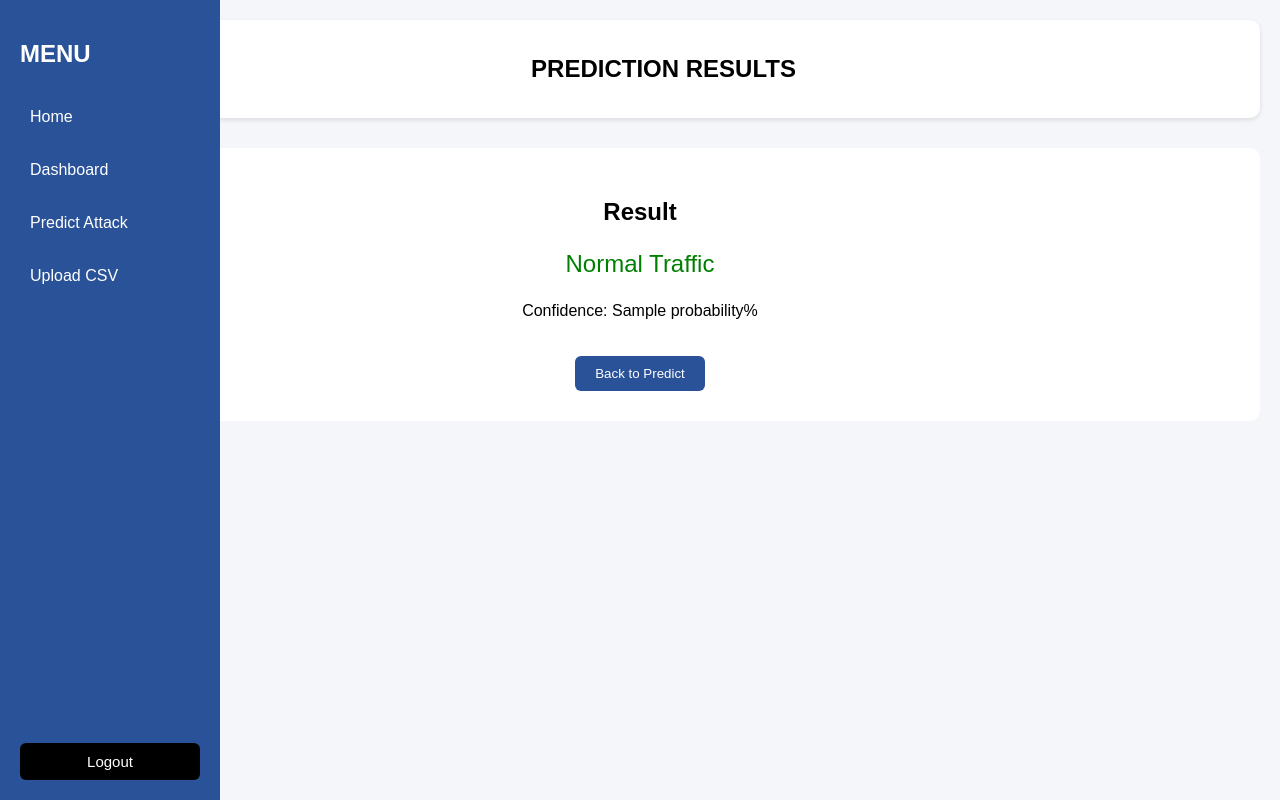
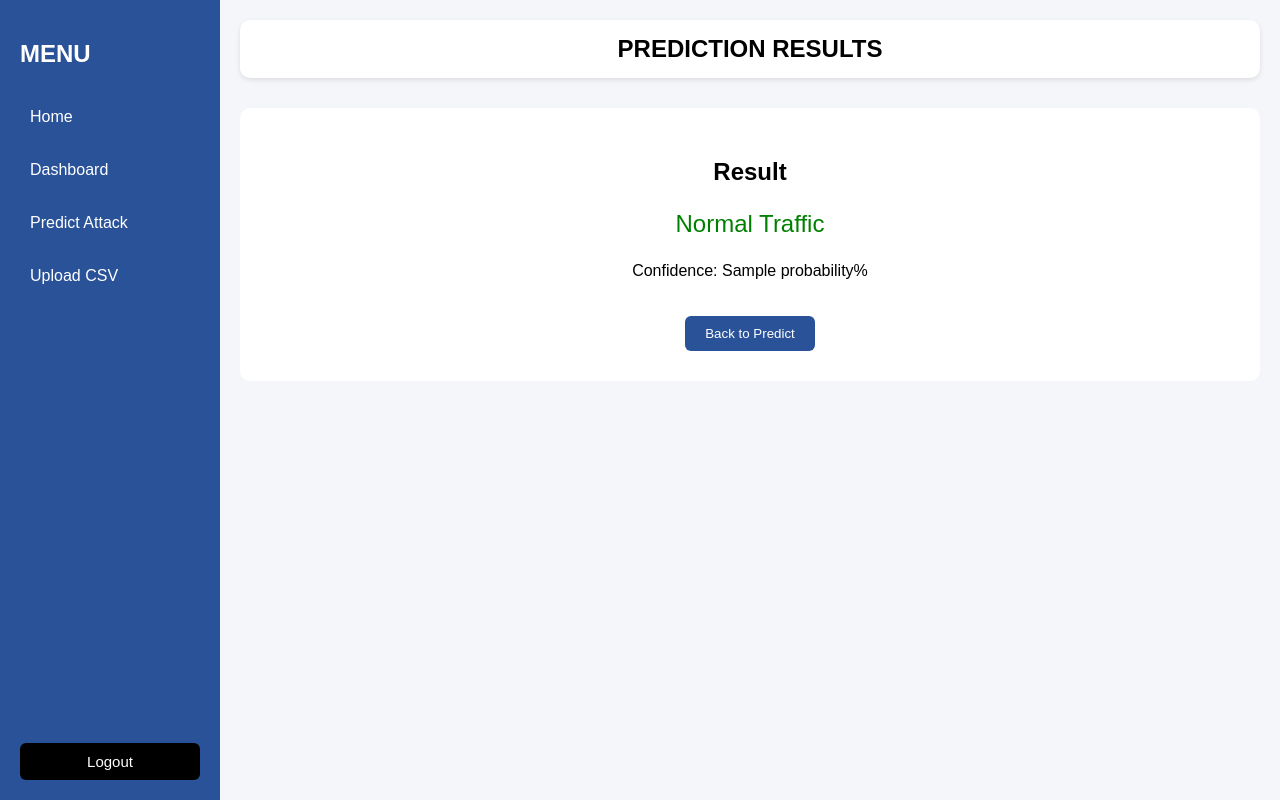
Before and after one commit to Palak0515/Network-Attack-Detection-System, a Flask app: template templates/results.html in a window 1280 px wide. Run offline with Flask 3, Linux system fonts and the light colour scheme; the template is opened without the code that fills it: most values are stand-ins (such as "Sample title", 1, 10 or a date in 2020); parts of the project's set-up code (start-up, migrations or seed data) failed here and were passed over.

Commit message:
Update results.html

```diff
--- a/templates/results.html
+++ b/templates/results.html
@@ -7,26 +7,19 @@
     <style>
         body {
             margin: 0;
-    font-family: Arial;
+            font-family: Arial, sans-serif;
+            background-color: #f4f6f9;
             display: flex;
-    background: #f4f6f9;
         }
 
-/* Sidebar */
         .sidebar {
             width: 220px;
             height: 100vh;
-    background: #2a5298;
+            background-color: #2a5298;
             color: white;
             padding: 20px;
             box-sizing: border-box;
-
-    display: flex;
-    flex-direction: column;
-    justify-content: space-between;
-
             position: fixed;
-    overflow-y: auto;
         }
 
         .sidebar h2 {
@@ -37,51 +30,55 @@ body {
             display: block;
             color: white;
             text-decoration: none;
+            padding: 10px;
             margin: 15px 0;
-    padding: 10px;
             border-radius: 6px;
         }
 
         .sidebar a:hover {
-    background-color: rgba(255,255,255,0.2);
+            background-color: rgba(255, 255, 255, 0.2);
         }
 
         .logout-btn {
+            position: absolute;
+            bottom: 20px;
+            left: 20px;
+            width: 180px;
+            padding: 10px;
             background-color: black;
             color: white;
             border: none;
-    padding: 10px 18px;
             border-radius: 6px;
             cursor: pointer;
             font-size: 15px;
-    width: 100%;
-    text-align: center;
         }
+
         .logout-btn:hover {
             background-color: red;
-    color: white;
         }
 
         .main {
-    flex: 1;
+            margin-left: 220px;
+            width: calc(100% - 220px);
             padding: 20px;
+            box-sizing: border-box;
         }
 
         .navbar {
-        display: flex;
-        justify-content: space-between;;
-        background: white;
+            background-color: white;
             padding: 15px;
             border-radius: 10px;
-        box-shadow: 0 2px 5px rgba(0,0,0,0.1);
+            box-shadow: 0 2px 5px rgba(0, 0, 0, 0.1);
+            text-align: center;
         }
+
         .navbar h2 {
-    padding-left: 41%;
+            margin: 0;
         }
 
         .result-box {
             margin-top: 30px;
-    background: white;
+            background-color: white;
             padding: 30px;
             border-radius: 10px;
             text-align: center;
@@ -100,11 +97,15 @@ body {
         .btn {
             margin-top: 20px;
             padding: 10px 20px;
-    background: #2a5298;
+            background-color: #2a5298;
             color: white;
             border: none;
             border-radius: 6px;
             cursor: pointer;
+        }
+
+        .btn:hover {
+            background-color: #1e3c72;
         }
     </style>
 </head>
@@ -112,31 +113,40 @@ body {
 <body>
 
     <div class="sidebar">
+
         <div>
             <h2>MENU</h2>
+
             <a href="/home">Home</a>
             <a href="/dashboard">Dashboard</a>
             <a href="/predict">Predict Attack</a>
             <a href="/upload">Upload CSV</a>
         </div>
+
         <button class="logout-btn" onclick="logout()">Logout</button>
+
     </div>
 
     <div class="main">
 
         <div class="navbar">
-        <h2> PREDICTION RESULTS </h2>
-
+            <h2>PREDICTION RESULTS</h2>
         </div>
 
         <div class="result-box">
+
             <h2>Result</h2>
 
             <p class="{{ 'attack' if result == 'Attack' else 'normal' }}">
                 {{ 'Attack Detected' if result == 'Attack' else 'Normal Traffic' }}
             </p>
+
             <p>Confidence: {{ probability }}%</p>
-        <button class="btn" onclick="goBack()">Back to Predict</button>
+
+            <button class="btn" onclick="goBack()">
+                Back to Predict
+            </button>
+
         </div>
 
     </div>
```
Lines whose indentation alone changed are shown as unchanged.
